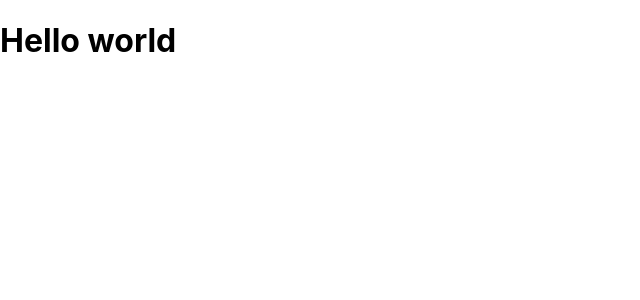
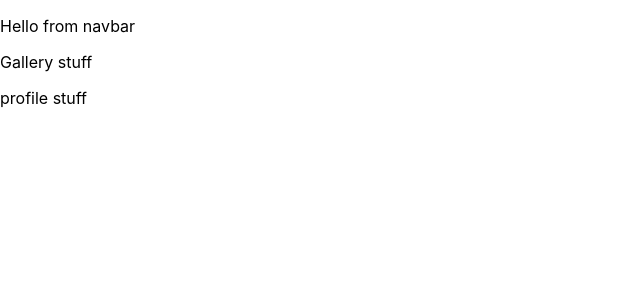
Before and after one commit to axon7/react-homework, a React (Create React App) app: page / in a window 1280 px wide. Shown: the top 300 px of the page, without its empty margins (0-640 px from the left). Built offline with nearby package versions, Linux system fonts and the light colour scheme.

Commit message:
Setup project structure

```diff
--- a/src/App.js
+++ b/src/App.js
@@ -1,9 +1,15 @@
 import React from "react";
+import Layout from "./hoc/Layout";
+import Gallery from "./containers/Gallery";
+import Profile from "./containers/Profile";
 
 function App() {
   return (
     <div className='App'>
-      <h1>Hello world</h1>
+      <Layout>
+        <Gallery />
+        <Profile />
+      </Layout>
     </div>
   );
 }
--- /dev/null
+++ b/src/components/Navbar.js
@@ -0,0 +1,9 @@
+import React from "react";
+
+export default function Navbar() {
+  return (
+    <div>
+      <p>Hello from navbar</p>
+    </div>
+  );
+}
--- /dev/null
+++ b/src/containers/Gallery.js
@@ -0,0 +1,9 @@
+import React from "react";
+
+export default function Gallery() {
+  return (
+    <div>
+      <p>Gallery stuff</p>
+    </div>
+  );
+}
--- /dev/null
+++ b/src/containers/Profile.js
@@ -0,0 +1,9 @@
+import React from "react";
+
+export default function Profile() {
+  return (
+    <div>
+      <p>profile stuff</p>
+    </div>
+  );
+}
--- /dev/null
+++ b/src/hoc/Layout.js
@@ -0,0 +1,13 @@
+import React from "react";
+import Navbar from "../components/Navbar";
+const Layout = ({ children }) => {
+  return (
+    <div>
+      <Navbar />
+
+      {children}
+    </div>
+  );
+};
+
+export default Layout;
```
